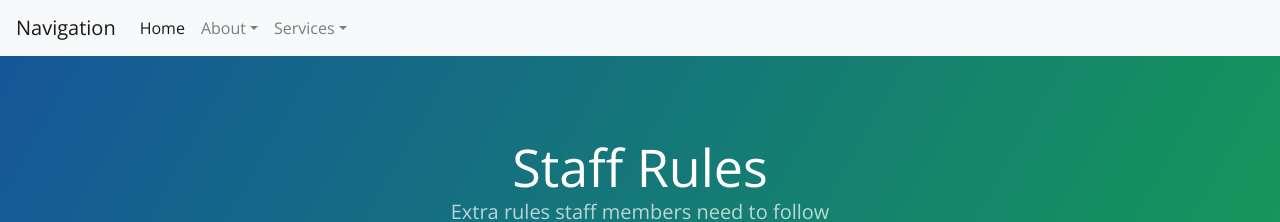
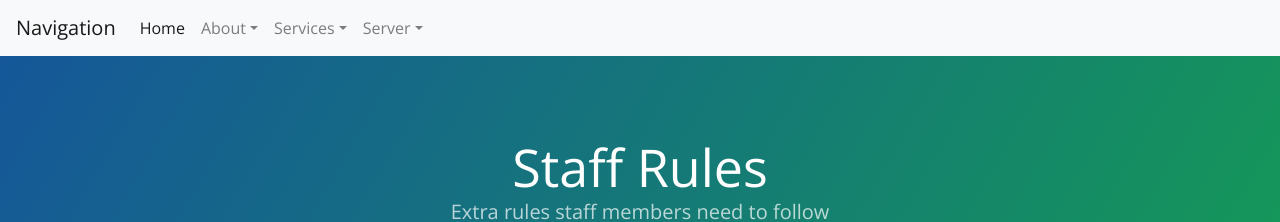
Before and after one commit to Ranger-4297/TeenageClub, a Jekyll site: the page built from Pages/About/StaffRules.md, in a window 1280 px wide and 900 px high. Shown: the top 222 px of the window. Built offline with Jekyll 4.4.1, drawn with Linux system fonts in a browser that asks for light colours; nearby versions of some CDN libraries.

Commit message:
New directories+gemfile lock changes

```diff
--- a/_layouts/404.html
+++ b/_layouts/404.html
@@ -77,7 +77,7 @@
 </head>
 <body>
     <div class="navbar">
-        <a href="/TeenageClub/">Home</a>
+        <a href="Home">Home</a>
     </div>
 </body>
 <body class="flat">
--- a/_layouts/default.html
+++ b/_layouts/default.html
@@ -26,10 +26,10 @@
     <div class="collapse navbar-collapse" id="navbarNavDropdown">
       <ul class="navbar-nav">
         <li class="nav-item active">
-          <a class="nav-link" href="/TeenageClub/">Home <span class="sr-only">(current)</span></a>
+          <a class="nav-link" href="Home">Home <span class="sr-only">(current)</span></a>
         </li>
         <li class="nav-item dropdown">
-          <a class="nav-link dropdown-toggle" href="#" id="navbarDropdownMenuLink" data-toggle="dropdown"
+          <a class="nav-link dropdown-toggle" id="navbarDropdownMenuLink" data-toggle="dropdown"
             aria-haspopup="true" aria-expanded="false">About</a>
           <div class="dropdown-menu" aria-labelledby="navbarDropdownMenuLink">
             <a class="dropdown-item" href="Rules">Server Rules</a>
@@ -43,6 +43,14 @@
             aria-haspopup="true" aria-expanded="false">Services</a>
           <div class="dropdown-menu" aria-labelledby="navbarDropdownMenuLink">
             <a class="dropdown-item" href="Appeals">Appeals</a>
+            <a class="dropdown-item" href="Applications">Applications</a>
+          </div>
+        </li>
+        <li class="nav-item dropdown">
+          <a class="nav-link dropdown-toggle" href="#" id="navbarDropdownMenuLink" data-toggle="dropdown" aria-haspopup="true"
+            aria-expanded="false">Server</a>
+          <div class="dropdown-menu" aria-labelledby="navbarDropdownMenuLink">
+            <a class="dropdown-item" href="Staff">Server Staff</a>
             <a class="dropdown-item" href="Applications">Applications</a>
           </div>
         </li>
```
Also changed, not shown: Pages/Home.md (added, +9 -0 lines), Pages/About/Handbook.md (renamed from Pages/Handbook.md), Pages/About/ModerationGuides.md (renamed from Pages/ModerationGuides.md), Pages/About/ServerRules.md (renamed from Pages/ServerRules.md), Pages/About/StaffRules.md (renamed from Pages/StaffRules.md), Pages/Services/Appeal.md (renamed from Pages/Appeal.md), Pages/Services/Apply.md (renamed from Pages/Apply.md).
